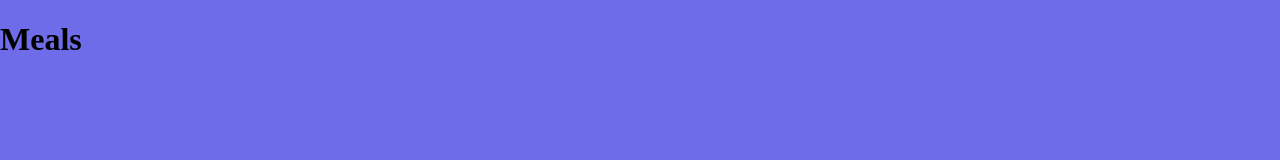
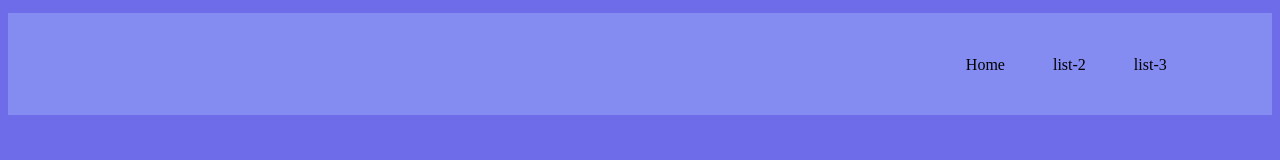
Before and after one commit to lordksix/Meals-API-template, a website built with webpack: page src/index.html in a window 1280 px wide. Built offline with nearby package versions, Linux system fonts and the light colour scheme.

Commit message:
Structre the home page

```diff
--- a/src/index.html
+++ b/src/index.html
@@ -9,7 +9,20 @@
 </head>
 
 <body>
-    <h1>Meals</h1>
+    <header>
+        <nav class="nav-bar">
+            <div class="logo">
+                <div class="icon"></div>
+            </div>
+            <div class="nav-list">
+                <ul class="nav-items">
+                    <li><a href="#">Home</a></li>
+                    <li><a href="#">list-2</a></li>
+                    <li><a href="#">list-3</a></li>
+                </ul>
+            </div>
+        </nav>
+    </header>
 </body>
 
 </html>
--- a/src/style.css
+++ b/src/style.css
@@ -1,7 +1,41 @@
 body {
-  padding: 0;
-  margin: 0;
-  width: 100vw;
-  height: 100vh;
   background-color: #6e6ce9;
 }
+
+.nav-bar {
+    background-color: #848bf1;
+    margin-top: 1%;
+    padding: 2%;
+    display: flex;
+    justify-content: space-between;
+  }
+
+  .logo {
+
+  }
+
+  .nav-list {
+    width: 50%;
+    margin-top: 3px;
+  }
+
+  .nav-items {
+    list-style: none;
+    color: white;
+    display: flex;
+    justify-content:flex-end;
+    gap: 3rem;
+    margin-top: 15px;
+    margin-right: 5rem;
+  }
+
+  .nav-items a
+   {
+    text-decoration: none;
+    color: black;
+  }
+
+
+/* .icon {
+  background: url("");
+} */
```
